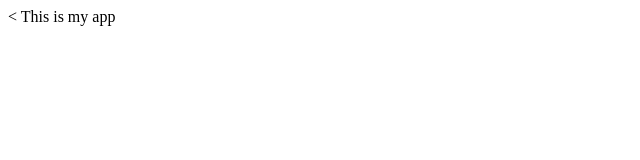
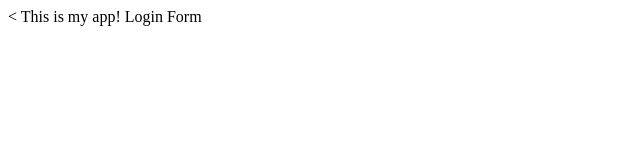
Before and after one commit to Greybeard5020/mysampleapp, a plain HTML site: page index.html in a window 1280 px wide. Shown: the full height of the page, 0-640 px from the left. Drawn offline with Linux system fonts and the light colour scheme.

Commit message:
more stuff

```diff
--- a/index.html
+++ b/index.html
@@ -3,6 +3,7 @@
   <<title>My App</title>
   </head>
   <body>
-    This is my app
+    This is my app!
+    Login Form
   </body>
 </html>
```
Also changed, not shown: login.html (added, +1 -0 lines), 1 other file.
